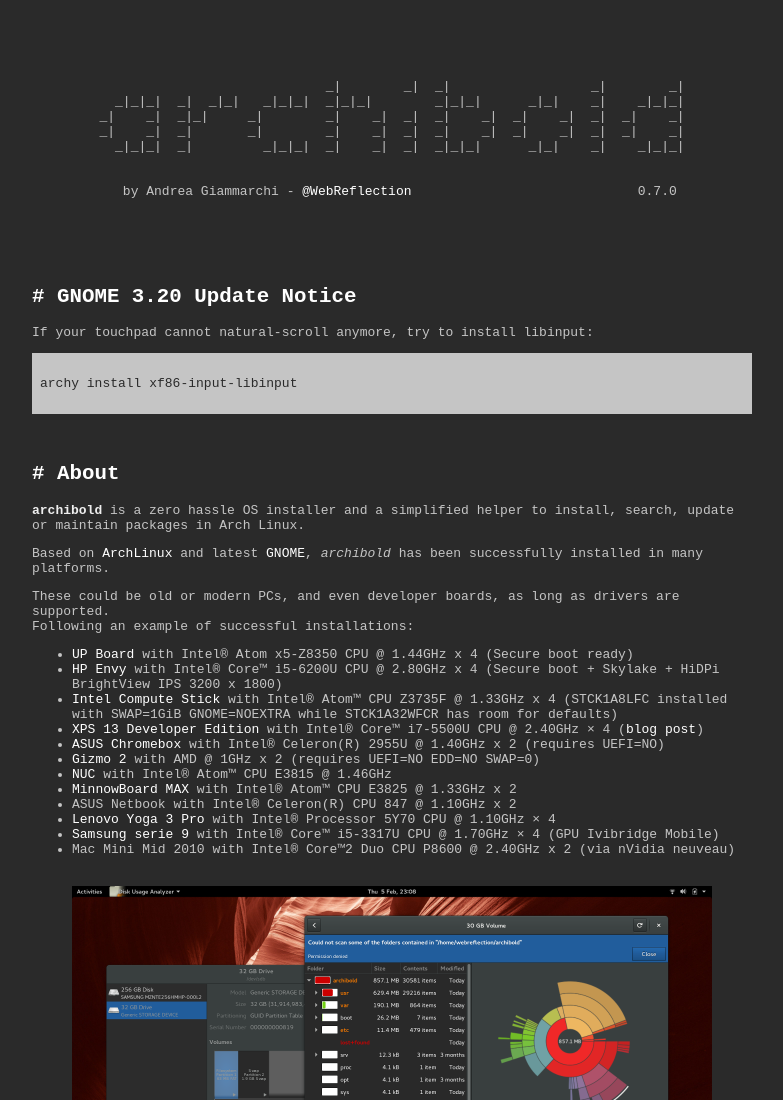
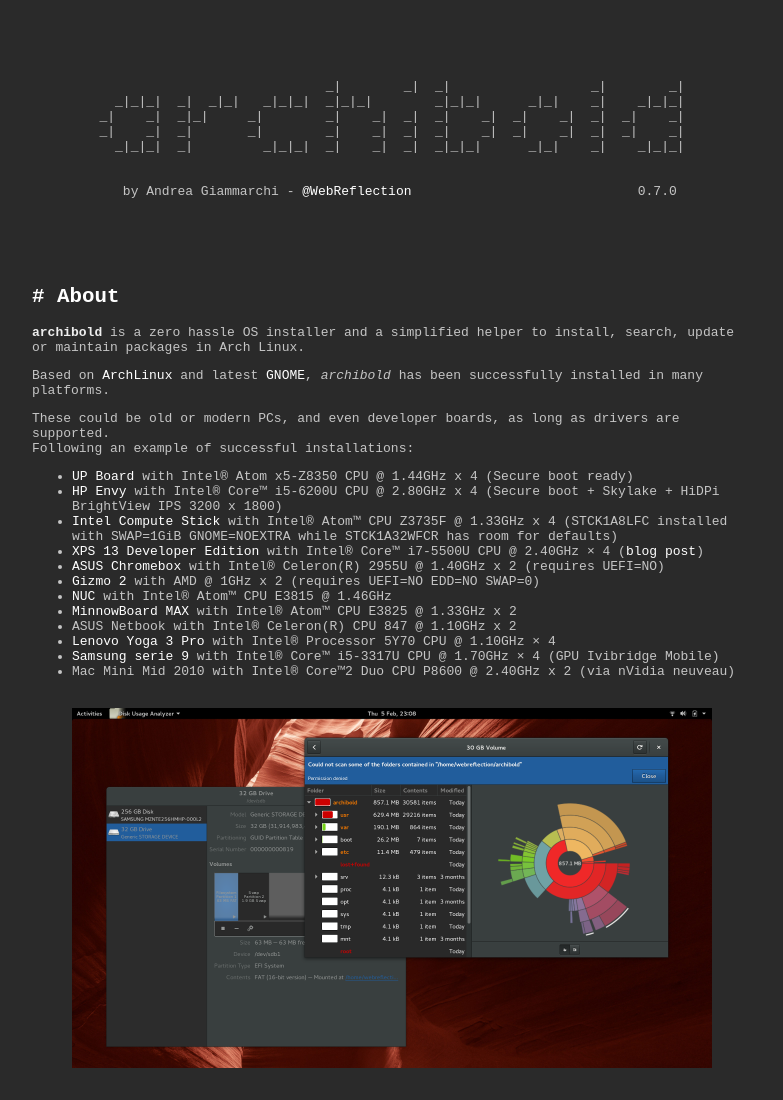
Before and after one commit to WebReflection/archibold.io, a plain HTML site: page index.html in a window 1280 px wide. Shown: the top 1100 px of the page, without its empty margins (248-1031 px from the left). Drawn offline with Linux system fonts and the light colour scheme.

Commit message:
dropped update

```diff
--- a/index.html
+++ b/index.html
@@ -121,7 +121,7 @@
   by Andrea Giammarchi - <a href="https://twitter.com/WebReflection">@WebReflection</a>                             0.7.0
 
       </pre></section>
-      <section id="update">
+      <!--section id="update">
         <h1><a href="#update">GNOME 3.20 Update Notice</a></h1>
         <p>
           If your touchpad cannot natural-scroll anymore, try to install libinput:
@@ -129,7 +129,7 @@
         <pre><code>
 archy install xf86-input-libinput
         </code></pre>
-      </section>
+      </section-->
       <!--section id="update">
         <h1><a href="#update">Update Notice</a></h1>
         <p>
```
